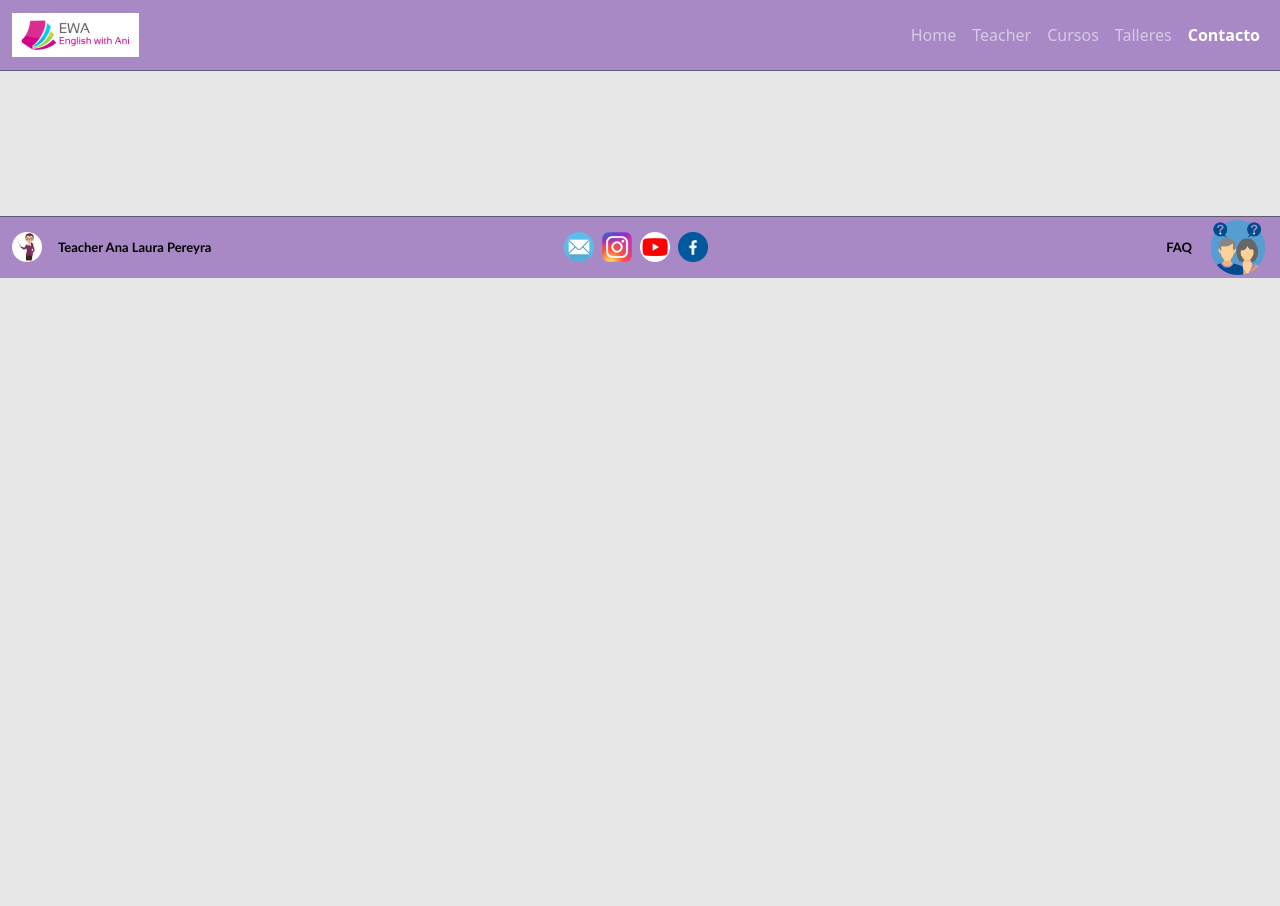
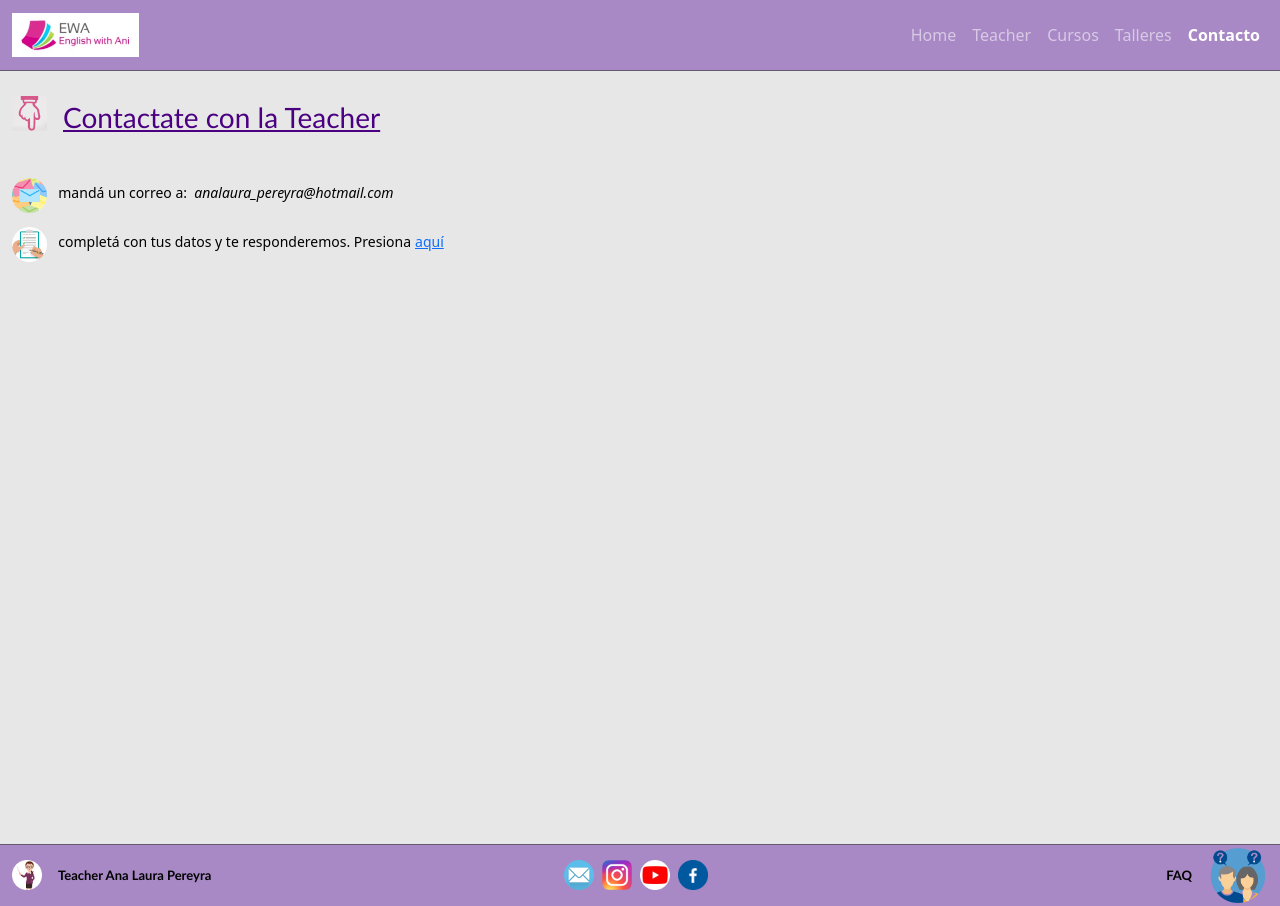
Before and after one commit to Tequi20/Proyecto-EWA, a website: page contacto.html in a window 1280 px wide. Before the commit the page ends 800 px from the top, so only its background shows below. Drawn offline with nearby package versions, Linux system fonts and the light colour scheme; a web font is replaced by a local one.

Commit message:
cambios varios

```diff
--- a/contacto.html
+++ b/contacto.html
@@ -47,17 +47,60 @@
             </div>
         </nav>
     </header>
-    <br><br>
+    <br><br><br>
+    <br>
 
     <!--Cuerpo-->
-    <br>
+    <main>
 
-    <main>
+    <!--Si querés contactarte-->
+
+    <div class="container-fluid">
+        <div class="d-flex">
+            <div>
+                <img src="images/indice_hacia_abajo-PhotoRoom-removebg-preview.png" class="mainContacto__imagen--formato seccion1__span2--animacion">
+            </div>
+            <div class="ms-3">
+                <p class="mainContacto__p--contactoProfesora">Contactate con la Teacher</p>
+            </div>
+        </div>
+    </div>
+
+    <div class="container-fluid mt-4">
+        <div class="d-flex">
+            <div>
+                <img src="images/correos varios-modified.png" class="mainContacto__imagen--formato">
+            </div>
+            <div class="ms-1">
+                <p class="mt-1 mainContacto__p--correoMail"> &nbsp mandá un correo a: &nbsp<em>analaura_pereyra@hotmail.com</em></p>
+            </div>
+        </div>
+
+    </div>
+
+    <div class="container-fluid mt-2">
+        <div class="d-flex">
+            <div>
+                <img src="images/pequeno formulario-modified.png" class="mainContacto__imagen--formato">
+            </div>
+            <div class="d-flex ms-1">
+                <p class="mt-1 mainContacto__p--correoMail">&nbsp completá con tus datos y te responderemos. Presiona <a href="https://forms.gle/AZniimamofyhzuvj9" target="_blank"><p class="mt-1 ms-1 mainContacto__p--correoMail">aquí</p></a></p>
+            </div>
+        </div>
+    </div>
+
+    <br><br><br><br><br><br>
+
+
+
 
 
     </main>
 
     <br><br><br><br><br><br>
+    <br><br><br><br><br><br>
+    <br><br><br><br><br><br>
+
     <!--FOOTER-->
 
     <footer class="footer__div--estilo">
--- a/scss/main.scss
+++ b/scss/main.scss
@@ -283,6 +283,29 @@ $espacioLetras: 24px;
 
 }
 
+.mainTalleres__div--altura {
+    height: 35px;
+}
+
+.mainContacto__p--contactoProfesora {
+        /*text-transform: uppercase;*/
+        /*font-weight: bold;*/
+        font-size: 28px;
+        font-family: 'Gill Sans', 'Gill Sans MT', Calibri, 'Trebuchet MS', sans-serif;
+        color: indigo;
+        text-decoration: underline;
+}
+
+.mainContacto__p--correoMail {
+        font-weight: normal;
+        font-size: 14px;
+        color: black;
+}
+
+.mainContacto__imagen--formato {
+            width:35px;
+}
+
 .tablaFoto__ul--icono {
     list-style-image: url(../images/pencil.png);
 }
```
Also changed, not shown: cursos.html (+4 -4 lines), talleres.html (+35 -22 lines), css/main.css, images/correos varios-modified.png (added), images/indice_hacia_abajo-PhotoRoom-removebg-preview.png (added), images/pequeno formulario-modified.png (added).
